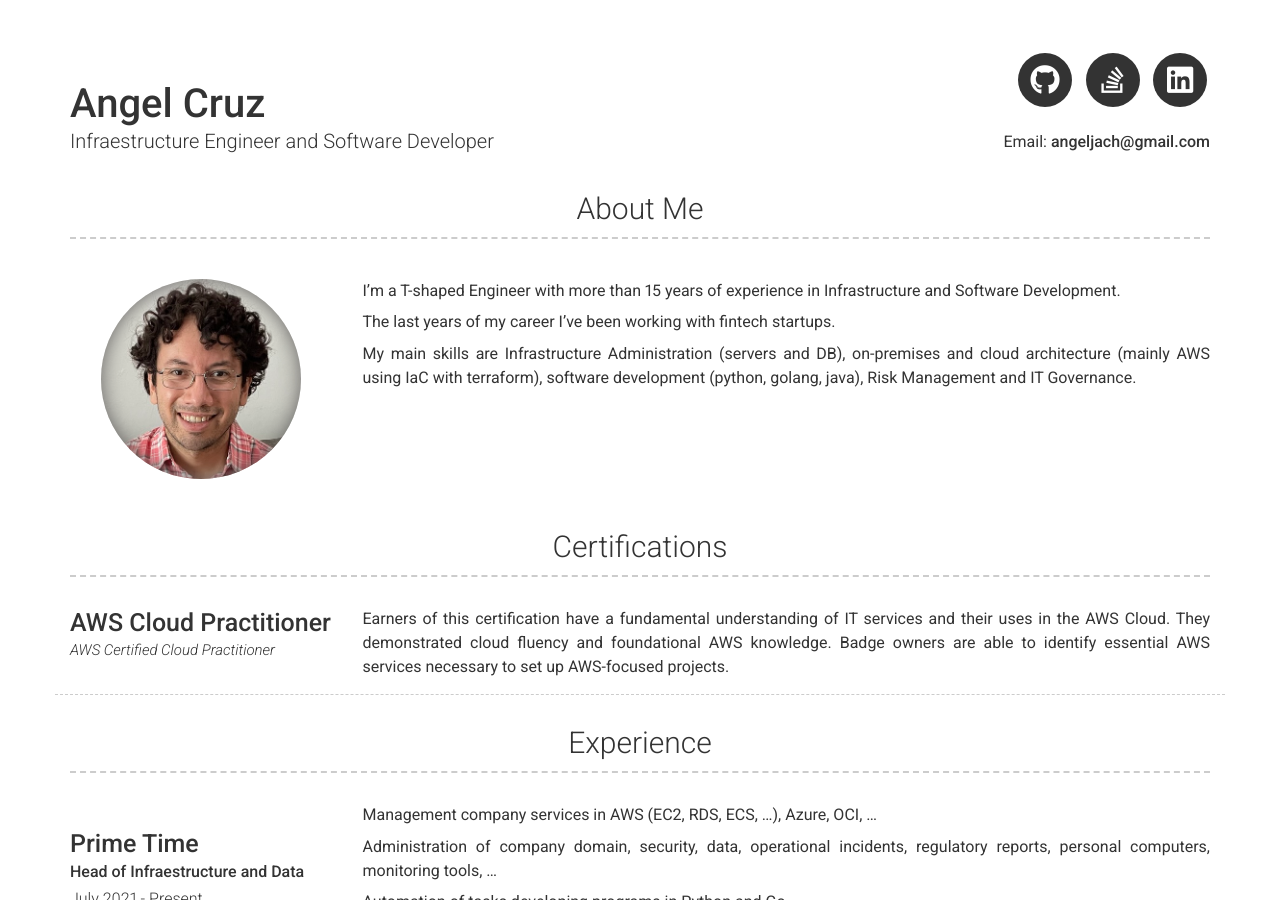
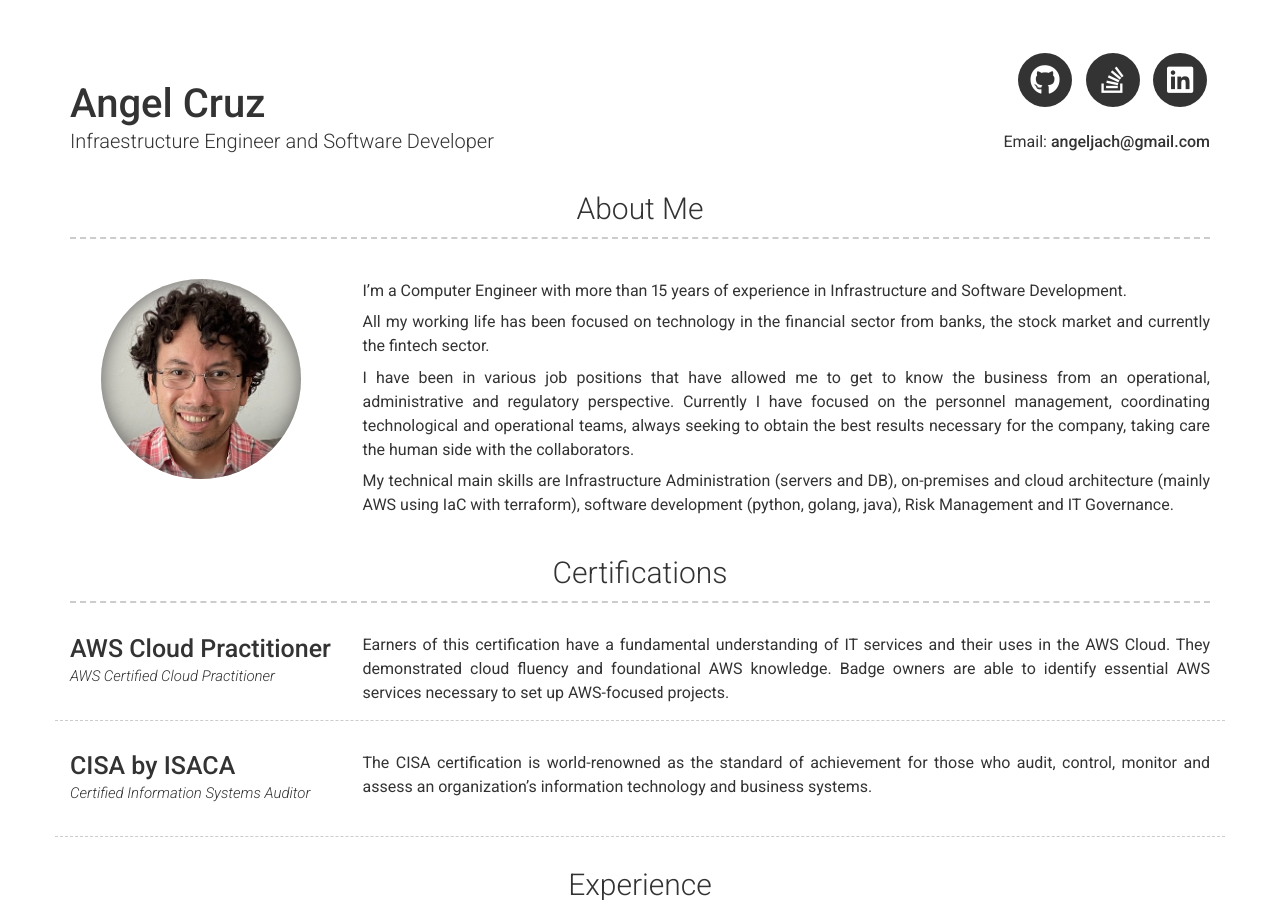
Before and after one commit to angeljach/angeljach.github.io, a Jekyll site: the page built from index.md, in a window 1280 px wide and 900 px high. Built offline with Jekyll 4.4.1, drawn with Linux system fonts in a browser that asks for light colours; nearby versions of some CDN libraries.

Commit message:
feat: improve about me and cisa certification added

```diff
--- a/_config.yml
+++ b/_config.yml
@@ -59,12 +59,19 @@ about_profile_image: images/jach.jpg
 #     - <a href="google.com">Links</a>
 #     - Images ![alt text](/images/landscape-trees.jpg "Trees")
 about_content: |
-  I'm a T-shaped Engineer with more than 15 years of experience in Infrastructure and Software Development.
+  I'm a Computer Engineer with more than 15 years of experience in Infrastructure and Software Development.
 
-  The last years of my career I've been working with fintech startups.
+  All my working life has been focused on technology in the financial sector from banks, the stock market
+  and currently the fintech sector.
 
-  My main skills are Infrastructure Administration (servers and DB), on-premises and cloud architecture
-  (mainly AWS using IaC with terraform), software development (python, golang, java), Risk Management and IT Governance.
+  I have been in various job positions that have allowed me to get to know the business from an operational,
+  administrative and regulatory perspective. Currently I have focused on the personnel management,
+  coordinating technological and operational teams, always seeking to obtain the best results necessary for the
+  company, taking care the human side with the collaborators.
+
+  My technical main skills are Infrastructure Administration (servers and DB), on-premises and cloud architecture
+  (mainly AWS using IaC with terraform), software development (python, golang, java), Risk Management and
+  IT Governance.
 
 content:
   # - title: Projects # Title for the section
@@ -94,12 +101,21 @@ content:
         border: weak  # Value of `weak` will display a weak border below this item. # Any
                       # other value (or no value) means no border will be displayed
         title: AWS Cloud Practitioner
-        link: https://www.credly.com/badges/a48e28da-47de-47e4-b8fb-e0f0718085fc/
+        link: https://www.credly.com/badges/a48e28da-47de-47e4-b8fb-e0f0718085fc
         link_text: AWS Certified Cloud Practitioner
         description: | # this will include new lines to allow paragraphs
           Earners of this certification have a fundamental understanding of IT services and their uses in the AWS Cloud.
           They demonstrated cloud fluency and foundational AWS knowledge.
           Badge owners are able to identify essential AWS services necessary to set up AWS-focused projects.
+      - layout: left
+        border: weak  # Value of `weak` will display a weak border below this item. # Any
+                      # other value (or no value) means no border will be displayed
+        title: CISA by ISACA
+        link: https://www.credly.com/badges/eed41aaa-c3d3-47b9-b002-e1c521cbec6f
+        link_text: Certified Information Systems Auditor
+        description: | # this will include new lines to allow paragraphs
+          The CISA certification is world-renowned as the standard of achievement for those who audit,
+          control, monitor and assess an organization's information technology and business systems.
   - title: Experience
     layout: list
     content:
```
Also changed, not shown: images/landscape-trees.jpg (deleted).
